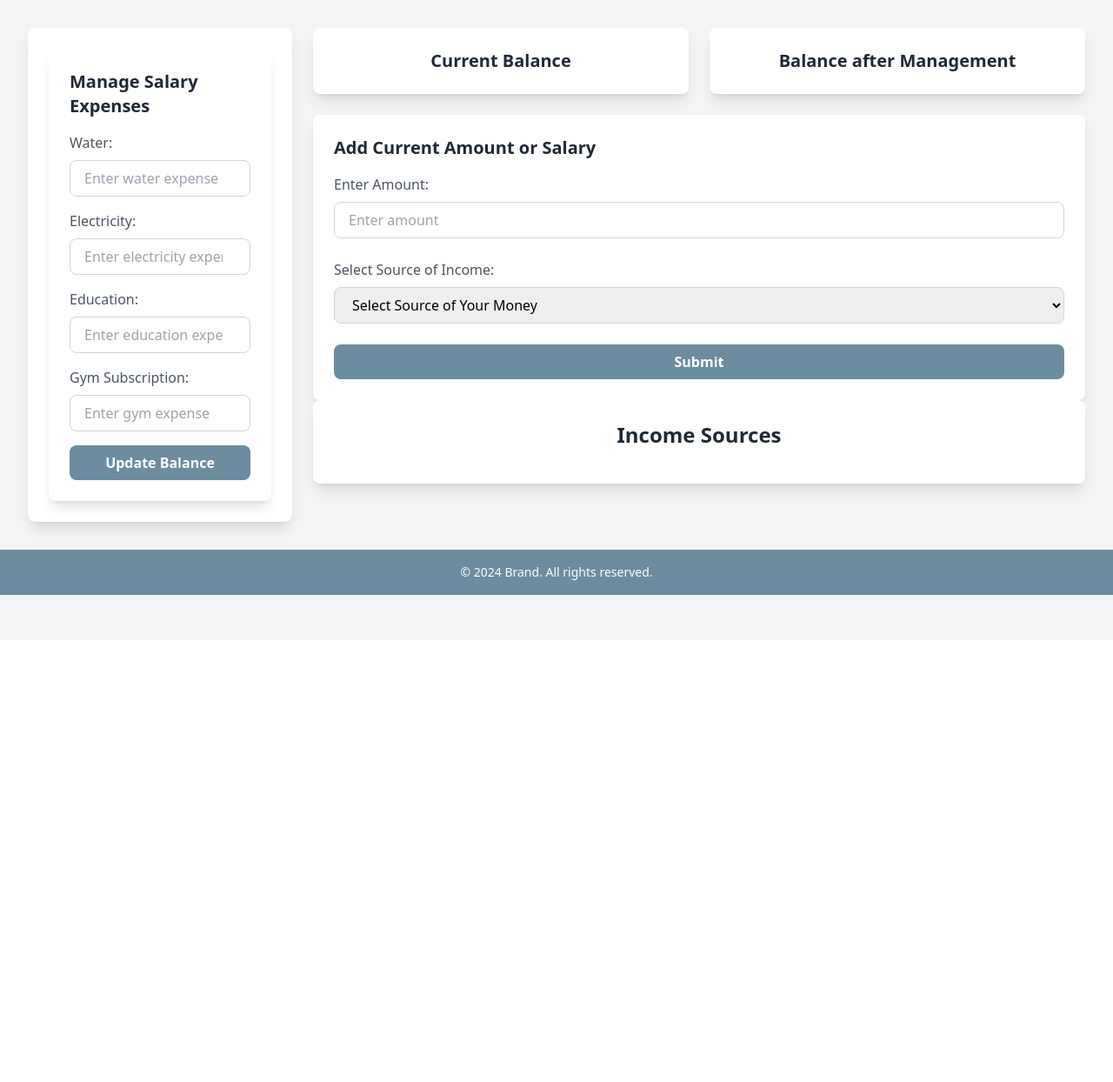
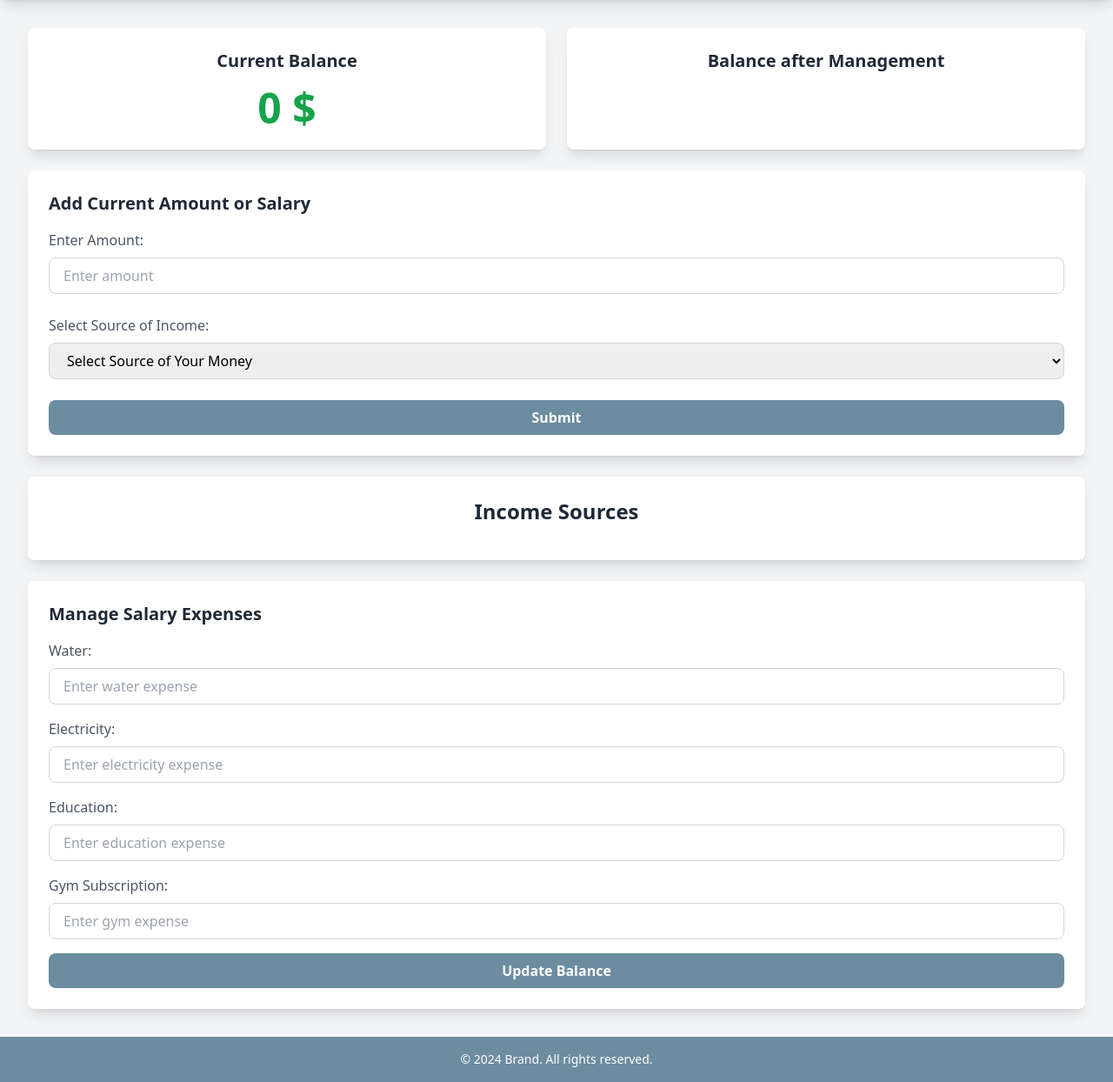
Before and after one commit to Kader1680/Mangement-Payement-Website, a Node server app: template views/pages/home.ejs in a window 1280 px wide. Shown: the part 64-1308 px from the top of the page at 87% size. Before the commit the page ends 748 px from the top, so only its background shows below. Run offline with Node 20, Linux system fonts and the light colour scheme; the template is opened without the code that fills it, so the values that code supplies are empty; some libraries are stand-ins or nearby versions.

Commit message:
add resource salary

```diff
--- a/server.js
+++ b/server.js
@@ -7,26 +7,25 @@ const uri = "mongodb://localhost:27017";
 const client = new MongoClient(uri);
 
 app.set("view engine", "ejs");
-app.use(express.urlencoded({ extended: true })); // Parse URL-encoded data
-app.use(express.json()); // Parse JSON data
+app.use(express.urlencoded({ extended: true }));
+app.use(express.json());
 
 
 
-// Configure session
 app.use(
   session({
-    secret: "your-secret-key",
+    secret: "secret",
     resave: false,
     saveUninitialized: false,
   })
 );
 
-// Route: Registration Page
+
 app.get("/register", (req, res) => {
   res.render("pages/register");
 });
 
-// Route: Handle Registration
+
 app.post("/register", async (req, res) => {
   try {
     await client.connect();
@@ -44,12 +43,10 @@ app.post("/register", async (req, res) => {
   }
 });
 
-// Route: Login Page
 app.get("/login", (req, res) => {
   res.render("pages/login");
 });
 
-// Route: Handle Login
 app.post("/login", async (req, res) => {
   try {
     await client.connect();
@@ -71,7 +68,6 @@ app.post("/login", async (req, res) => {
   }
 });
 
-// Middleware: Check Authentication
 function checkAuth(req, res, next) {
   if (!req.session.user) {
     return res.redirect("/login");
@@ -79,7 +75,6 @@ function checkAuth(req, res, next) {
   next();
 }
 
-// Protected Route: Home
 app.all("/", checkAuth, async (req, res) => {
   try {
     await client.connect();
@@ -88,7 +83,6 @@ app.all("/", checkAuth, async (req, res) => {
 
     const { amount, source } = req.body;
       if (amount && source) {
-        // Insert the submitted amount and source into the database
         await collection.insertOne({
           salary: parseInt(amount, 10),
           source: source,
@@ -106,7 +100,6 @@ app.all("/", checkAuth, async (req, res) => {
   }
 });
 
-// Logout Route
 app.get("/logout", (req, res) => {
   req.session.destroy();
   res.redirect("/login");
--- a/views/pages/home.ejs
+++ b/views/pages/home.ejs
@@ -1,15 +1,16 @@
 <!DOCTYPE html>
 <html lang="en">
+
 <head>
   <meta charset="UTF-8">
   <meta name="viewport" content="width=device-width, initial-scale=1.0">
   <title>Home - Balance Display</title>
   <script src="https://cdn.tailwindcss.com"></script>
 </head>
+
 <body class="bg-gray-100 font-sans">
 
-  <!-- Navbar -->
-  <nav class="bg-[#6C8CA0] p-4">
+  <nav class="bg-[#6C8CA0] p-4 shadow-lg">
     <div class="max-w-screen-xl mx-auto flex justify-between items-center">
       <a href="#" class="text-white text-2xl font-bold">Brand</a>
       <div class="hidden md:flex space-x-6">
@@ -25,9 +26,71 @@
   </nav>
 
   <div class="max-w-screen-xl mx-auto p-8 flex flex-col lg:flex-row gap-6">
-    <!-- Sidebar (Move Salary Management Form to Left) -->
-    <aside class="w-full lg:w-1/4 bg-white shadow-lg rounded-lg p-6">
-      <!-- Salary Management Form -->
+
+    <div class="flex-1 space-y-6">
+      <div class="grid grid-cols-1 sm:grid-cols-2 gap-6">
+        <div class="bg-white shadow-lg rounded-lg p-6 text-center">
+          <h2 class="text-xl font-semibold text-gray-800">Current Balance</h2>
+          <p class="text-5xl font-bold text-green-600 mt-4">
+            <% if (items.length > 0) { %>
+            <%= items[0].salary %> $
+            <% } else { %>
+            0 $
+            <% } %>
+          </p>
+        </div>
+
+        <div class="bg-white shadow-lg rounded-lg p-6 text-center">
+          <h2 class="text-xl font-semibold text-gray-800">Balance after Management</h2>
+          <% items.forEach(item => { %>
+          <p class="text-5xl font-bold text-green-600 mt-4" id="updatedBalance">
+            <%= item.salary %> $
+          </p>
+          <% }); %>
+        </div>
+      </div>
+
+      <div class="bg-white shadow-lg rounded-lg p-6">
+        <h2 class="text-xl font-semibold text-gray-800 mb-4">Add Current Amount or Salary</h2>
+        <form method="post" action="/">
+          <div class="mb-6">
+            <label for="amount" class="block text-gray-600 mb-2">Enter Amount:</label>
+            <input type="number" name="amount" id="amount" class="w-full px-4 py-2 border border-gray-300 rounded-lg focus:outline-none focus:ring-2 focus:ring-red-400"
+              placeholder="Enter amount" required />
+          </div>
+          <div class="mb-6">
+            <label for="source" class="block text-gray-600 mb-2">Select Source of Income:</label>
+            <select name="source" id="source" class="w-full px-4 py-2 border border-gray-300 rounded-lg focus:outline-none focus:ring-2 focus:ring-red-400" required>
+              <option value="">Select Source of Your Money</option>
+              <option value="Job">Job</option>
+              <option value="Freelancer">Freelancer</option>
+              <option value="Other">Other</option>
+            </select>
+          </div>
+          <button type="submit" class="w-full py-2 bg-[#6C8CA0] text-white font-semibold rounded-lg hover:bg-red-600 transition">Submit</button>
+        </form>
+      </div>
+
+      <div class="bg-white shadow-lg rounded-lg p-6 text-center">
+        <h2 class="text-2xl font-semibold text-gray-800 mb-4">Income Sources</h2>
+        <div class="space-y-4">
+          <% items.forEach(item => { %>
+          <div class="flex justify-between items-center bg-gray-50 p-4 rounded-lg shadow-sm">
+            <div class="flex items-center space-x-4">
+              <div class="w-8 h-8 bg-blue-500 rounded-full text-white flex items-center justify-center">
+                <span class="text-lg font-semibold"><%= item.source.charAt(0) %></span>
+              </div>
+              <div>
+                <p class="text-lg font-semibold text-gray-800"><%= item.salary %> $</p>
+                <p class="text-sm text-gray-600"><%= item.source %></p>
+              </div>
+            </div>
+            <button class="text-red-500 hover:text-red-700 font-semibold">Delete</button>
+          </div>
+          <% }); %>
+        </div>
+      </div>
+
       <div class="bg-white shadow-lg rounded-lg p-6">
         <h2 class="text-xl font-semibold text-gray-800 mb-4">Manage Salary Expenses</h2>
         <form id="expenseForm">
@@ -47,88 +110,8 @@
             <label for="gym" class="block text-gray-600 mb-2">Gym Subscription:</label>
             <input type="number" id="gym" class="w-full px-4 py-2 border border-gray-300 rounded-lg" placeholder="Enter gym expense" />
           </div>
-          <button type="submit" class="w-full py-2 bg-[#6C8CA0] text-white font-semibold rounded-lg hover:bg-red-600 transition">
-            Update Balance
-          </button>
+          <button type="submit" class="w-full py-2 bg-[#6C8CA0] text-white font-semibold rounded-lg hover:bg-red-600 transition">Update Balance</button>
         </form>
-      </div>
-    </aside>
-
-    <!-- Main Content -->
-    <div class="flex-1">
-      <div class="grid grid-cols-1 sm:grid-cols-2 gap-6 mb-6">
-        <!-- Current Balance -->
-        <div class="bg-white shadow-lg rounded-lg p-6 text-center">
-          <h2 class="text-xl font-semibold text-gray-800">Current Balance</h2>
-          <% items.forEach(item => { %>
-            <p class="text-5xl font-bold text-green-600 mt-4"><%= item.salary %> $</p>
-          <% }); %>
-        </div>
-
-        <div class="bg-white shadow-lg rounded-lg p-6 text-center">
-          <h2 class="text-xl font-semibold text-gray-800">Balance after Management</h2>
-          <% items.forEach(item => { %>
-            <p class="text-5xl font-bold text-green-600 mt-4" id="updatedBalance"><%= item.salary %> $</p>
-          <% }); %>
-        </div>
-      </div>
-
-      <div class="bg-white shadow-lg rounded-lg p-6">
-        <h2 class="text-xl font-semibold text-gray-800 mb-4">Add Current Amount or Salary</h2>
-        <form method="post" action="/">
-          <div class="mb-6">
-            <label for="amount" class="block text-gray-600 mb-2">Enter Amount:</label>
-            <input
-              type="number"
-              name="amount"
-              id="amount"
-              class="w-full px-4 py-2 border border-gray-300 rounded-lg focus:outline-none focus:ring-2 focus:ring-red-400"
-              placeholder="Enter amount"
-              required
-            />
-          </div>
-          <div class="mb-6">
-            <label for="source" class="block text-gray-600 mb-2">Select Source of Income:</label>
-            <select
-              name="source"
-              id="source"
-              class="w-full px-4 py-2 border border-gray-300 rounded-lg focus:outline-none focus:ring-2 focus:ring-red-400"
-              required
-            >
-              <option value="">Select Source of Your Money</option>
-              <option value="Job">Job</option>
-              <option value="Freelancer">Freelancer</option>
-              <option value="Other">Other</option>
-            </select>
-          </div>
-          <button
-            type="submit"
-            class="w-full py-2 bg-[#6C8CA0] text-white font-semibold rounded-lg hover:bg-red-600 transition"
-          >
-            Submit
-          </button>
-        </form>
-      </div>
-
-      <div class="bg-white shadow-lg rounded-lg p-6 text-center">
-        <h2 class="text-2xl font-semibold text-gray-800 mb-4">Income Sources</h2>
-        <div class="space-y-4">
-          <% items.forEach(item => { %>
-            <div class="flex justify-between items-center bg-gray-50 p-4 rounded-lg shadow-sm">
-              <div class="flex items-center space-x-4">
-                <div class="w-8 h-8 bg-blue-500 rounded-full text-white flex items-center justify-center">
-                  <span class="text-lg font-semibold"><%= item.source.charAt(0) %></span>
-                </div>
-                <div>
-                  <p class="text-lg font-semibold text-gray-800"><%= item.salary %> $</p>
-                  <p class="text-sm text-gray-600"><%= item.source %></p>
-                </div>
-              </div>
-
-              <button class="text-red-500 hover:text-red-700 font-semibold">Delete</button>
-            </div>
-          <% }); %>
-        </div>
       </div>
     </div>
   </div>
@@ -142,14 +125,13 @@
     form.addEventListener('submit', function (e) {
       e.preventDefault();
 
-      const salary = parseFloat('<%= items[0].salary %>');
+      const salary = parseFloat('<%= items.length > 0 ? items[0].salary : 0 %>');
       const water = parseFloat(document.getElementById('water').value) || 0;
       const electricity = parseFloat(document.getElementById('electricity').value) || 0;
       const education = parseFloat(document.getElementById('education').value) || 0;
       const gym = parseFloat(document.getElementById('gym').value) || 0;
 
       const totalExpense = water + electricity + education + gym;
-
       const updatedBalance = salary - totalExpense;
 
       document.getElementById('updatedBalance').textContent = updatedBalance + ' $';
@@ -157,4 +139,5 @@
   </script>
 
 </body>
+
 </html>
```
Also changed, not shown: app.js (deleted).
